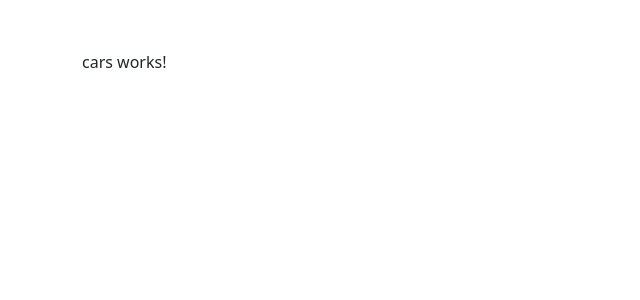
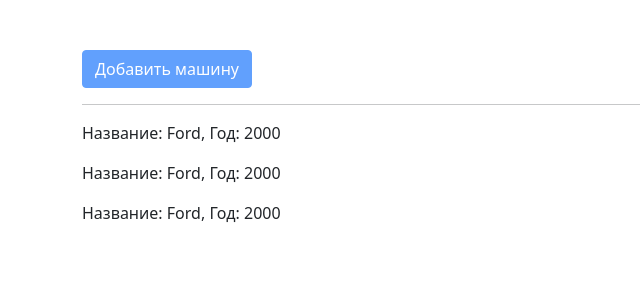
Before and after one commit to Niatomi/js-learn, an Angular app in the folder angular-js-learn/angular-learn-project/: page / in a window 1280 px wide. Shown: the top 300 px of the page, without its empty margins (0-640 px from the left). Built offline with nearby package versions, Linux system fonts and the light colour scheme.

Commit message:
Add basic data show

```diff
--- a/angular-js-learn/angular-learn-project/src/app/cars/cars.component.html
+++ b/angular-js-learn/angular-learn-project/src/app/cars/cars.component.html
@@ -1 +1,5 @@
-<p>cars works!</p>
+<button [disabled]="!canAddCar" class="btn btn-primary">Добавить машину</button>
+<hr />
+<app-car></app-car>
+<app-car></app-car>
+<app-car></app-car>
```
